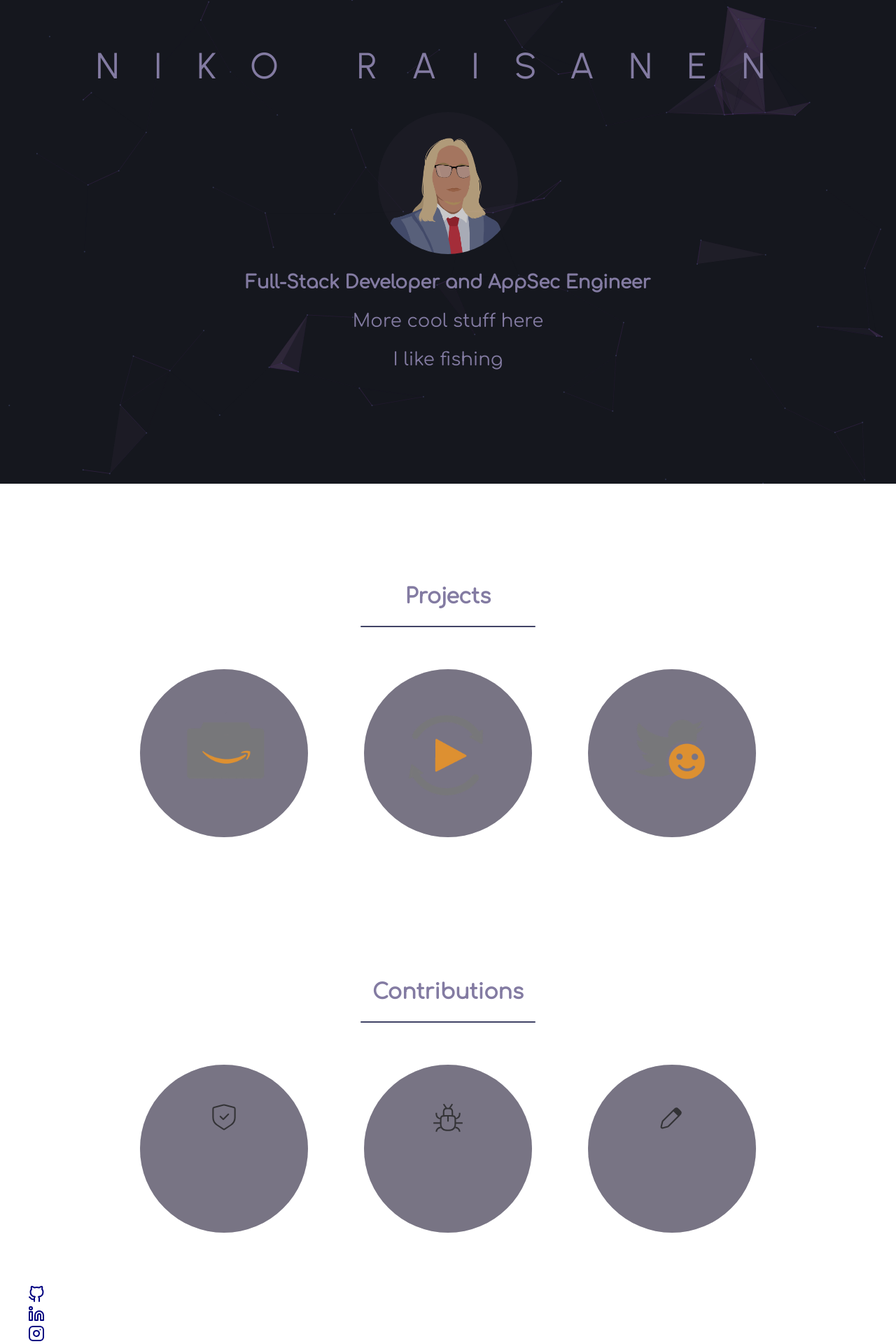
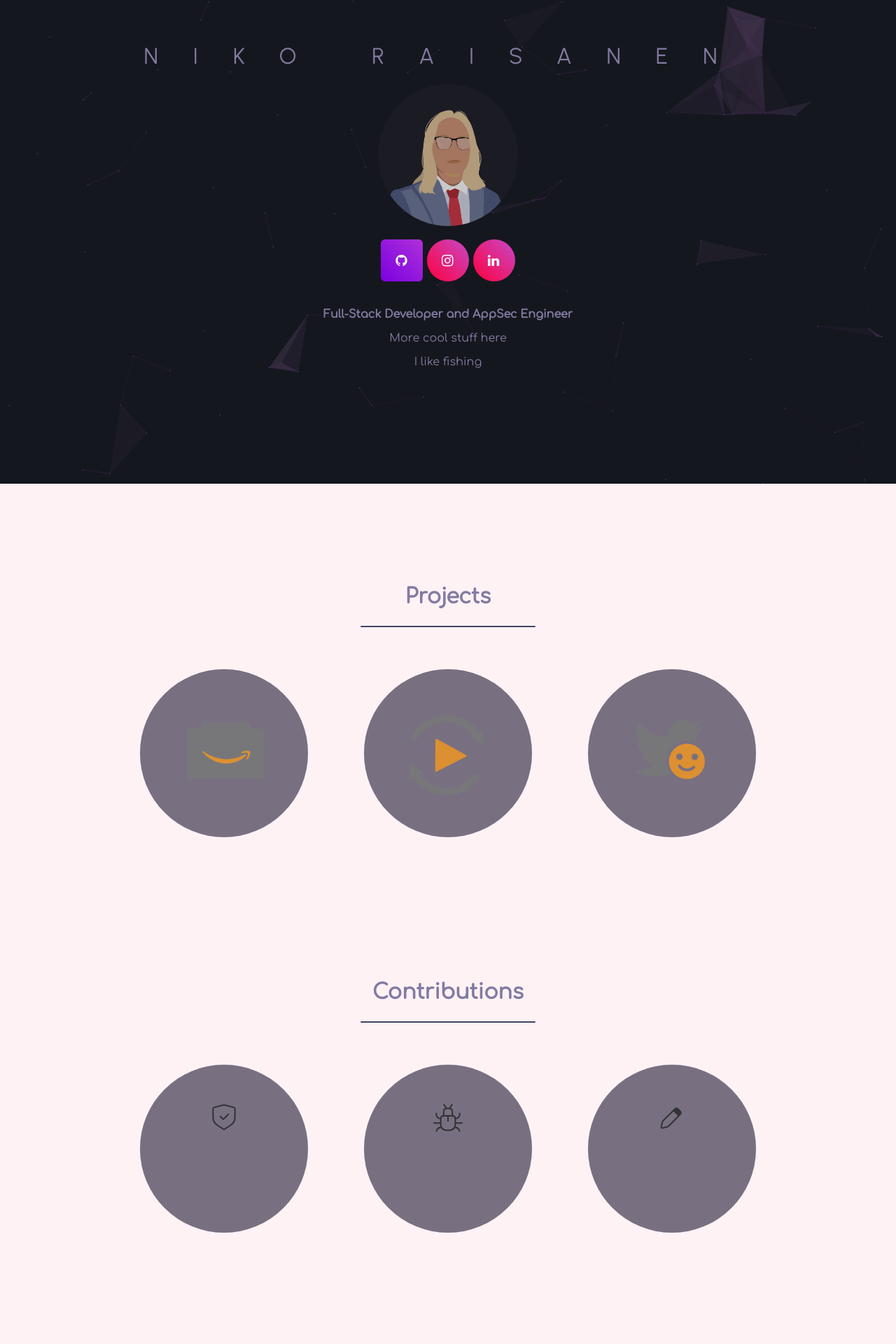
Before and after one commit to NikoRaisanen/personal-website, a React (Create React App) app: page / in a window 1280 px wide. Shown: the part 109-2029 px from the top of the page at 70% size. After the commit the page ends 1930 px from the top, so only its background shows below. Built offline with nearby package versions, Linux system fonts and the light colour scheme.

Commit message:
new social media icons

```diff
--- a/src/App.css
+++ b/src/App.css
@@ -5,9 +5,13 @@
   align-items: center;
   justify-content: center;
   font-weight: lighter;
-  font-size: calc(10px + 2vmin);
+  /* font-size: calc(10px + 2vmin); */
   text-align: center;
   color: #b7b8d2;
+}
+
+.headline {
+    font-weight: bold;
 }
 
 .App-header, .gallery-container {
--- a/src/App.js
+++ b/src/App.js
@@ -18,9 +18,10 @@
         </div>
 
         <img src={pfp} id="header-pic" alt="headshot"/>
+        <Socials/>
 
         <div id="intro">
-            <p style={{'font-weight': 'bold'}}>Full-Stack Developer and AppSec Engineer</p>
+            <p className="headline">Full-Stack Developer and AppSec Engineer</p>
             <p>More cool stuff here</p>
             <p>I like fishing</p>
         </div>
@@ -34,7 +35,7 @@
       <div className="main-container">
         <Projects className="projects"/>
         <Contributions className="projects"/>
-        <Socials/>
+        {/* <Socials/> */}
       </div>
 
     </div>
--- a/src/components/Socials.js
+++ b/src/components/Socials.js
@@ -1,25 +1,43 @@
 // import '../App.css';
+import '../socials.scss';
 
 function Socials() {
-  return (
-    <ul className="socials-list">
-        <li className="social-icon">
-            <a href="https://github.com/NikoRaisanen" target="_blank" rel="noreferrer">
-                <svg xmlns="http://www.w3.org/2000/svg" role="img" width="24px" height="24px" viewBox="0 0 24 24" fill="none" stroke="navy" strokeWidth="2" strokeLinecap="round" strokeLinejoin="round" className="feather feather-github"><title>GitHub</title><path d="M9 19c-5 1.5-5-2.5-7-3m14 6v-3.87a3.37 3.37 0 0 0-.94-2.61c3.14-.35 6.44-1.54 6.44-7A5.44 5.44 0 0 0 20 4.77 5.07 5.07 0 0 0 19.91 1S18.73.65 16 2.48a13.38 13.38 0 0 0-7 0C6.27.65 5.09 1 5.09 1A5.07 5.07 0 0 0 5 4.77a5.44 5.44 0 0 0-1.5 3.78c0 5.42 3.3 6.61 6.44 7A3.37 3.37 0 0 0 9 18.13V22"></path></svg>
-            </a>
-        </li>
-        <li className="social-icon">
-        <a href="https://www.linkedin.com/in/niko-raisanen-6b8534171" target="_blank" rel="noreferrer">
-            <svg xmlns="http://www.w3.org/2000/svg" role="img" width="24px" height="24px" viewBox="0 0 24 24" fill="none" stroke="navy" strokeWidth="2" strokeLinecap="round" strokeLinejoin="round" className="feather feather-linkedin"><title>LinkedIn</title><path d="M16 8a6 6 0 0 1 6 6v7h-4v-7a2 2 0 0 0-2-2 2 2 0 0 0-2 2v7h-4v-7a6 6 0 0 1 6-6z"></path><rect x="2" y="9" width="4" height="12"></rect><circle cx="4" cy="4" r="2"></circle></svg>
-            </a>
-        </li>
-        <li>
-            <a href="https://www.instagram.com/chronodota/?hl=en" target="_blank" rel="noreferrer">
-                <svg xmlns="http://www.w3.org/2000/svg" role="img" width="24px" height="24px" viewBox="0 0 24 24" fill="none" stroke="navy" strokeWidth="2" strokeLinecap="round" strokeLinejoin="round" className="feather feather-instagram"><title>Instagram</title><rect x="2" y="2" width="20" height="20" rx="5" ry="5"></rect><path d="M16 11.37A4 4 0 1 1 12.63 8 4 4 0 0 1 16 11.37z"></path><line x1="17.5" y1="6.5" x2="17.51" y2="6.5"></line></svg>
-            </a>
-        </li>
-    </ul>
-  );
+//   return (
+//     <ul className="socials-list">
+//         <li className="social-icon">
+//             <a href="https://github.com/NikoRaisanen" target="_blank" rel="noreferrer">
+//                 <svg xmlns="http://www.w3.org/2000/svg" role="img" width="24px" height="24px" viewBox="0 0 24 24" fill="none" stroke="navy" strokeWidth="2" strokeLinecap="round" strokeLinejoin="round" className="feather feather-github"><title>GitHub</title><path d="M9 19c-5 1.5-5-2.5-7-3m14 6v-3.87a3.37 3.37 0 0 0-.94-2.61c3.14-.35 6.44-1.54 6.44-7A5.44 5.44 0 0 0 20 4.77 5.07 5.07 0 0 0 19.91 1S18.73.65 16 2.48a13.38 13.38 0 0 0-7 0C6.27.65 5.09 1 5.09 1A5.07 5.07 0 0 0 5 4.77a5.44 5.44 0 0 0-1.5 3.78c0 5.42 3.3 6.61 6.44 7A3.37 3.37 0 0 0 9 18.13V22"></path></svg>
+//             </a>
+//         </li>
+//         <li className="social-icon">
+//         <a href="https://www.linkedin.com/in/niko-raisanen-6b8534171" target="_blank" rel="noreferrer">
+//             <svg xmlns="http://www.w3.org/2000/svg" role="img" width="24px" height="24px" viewBox="0 0 24 24" fill="none" stroke="navy" strokeWidth="2" strokeLinecap="round" strokeLinejoin="round" className="feather feather-linkedin"><title>LinkedIn</title><path d="M16 8a6 6 0 0 1 6 6v7h-4v-7a2 2 0 0 0-2-2 2 2 0 0 0-2 2v7h-4v-7a6 6 0 0 1 6-6z"></path><rect x="2" y="9" width="4" height="12"></rect><circle cx="4" cy="4" r="2"></circle></svg>
+//             </a>
+//         </li>
+//         <li>
+//             <a href="https://www.instagram.com/chronodota/?hl=en" target="_blank" rel="noreferrer">
+//                 <svg xmlns="http://www.w3.org/2000/svg" role="img" width="24px" height="24px" viewBox="0 0 24 24" fill="none" stroke="navy" strokeWidth="2" strokeLinecap="round" strokeLinejoin="round" className="feather feather-instagram"><title>Instagram</title><rect x="2" y="2" width="20" height="20" rx="5" ry="5"></rect><path d="M16 11.37A4 4 0 1 1 12.63 8 4 4 0 0 1 16 11.37z"></path><line x1="17.5" y1="6.5" x2="17.51" y2="6.5"></line></svg>
+//             </a>
+//         </li>
+//     </ul>
+//   );
+    return(
+        <div class="social-container">
+            <ul class="social-icons">
+                <li><a href="#" class="social-square"><i class="fa fa-github"></i></a></li>
+                <li><a href="#"><i class="fa fa-instagram"></i></a></li>
+                <li><a href="#"><i class="fa fa-linkedin"></i></a></li>
+                {/* <li><a href="#"><i class="fa fa-twitter"></i></a></li> */}
+                {/* <li><a href="#"><i class="fa fa-codepen"></i></a></li> */}
+            </ul>
+            {/* <ul class="social-icons">
+                <li><a href="#" class="social-square"><i class="fa fa-facebook"></i></a></li>
+                <li><a href="#" class="social-square"><i class="fa fa-dribbble"></i></a></li>
+                <li><a href="#" class="social-square"><i class="fa fa-github"></i></a></li>
+                <li><a href="#" class="social-square"><i class="fa fa-stack-overflow"></i></a></li>
+            </ul> */}
+        </div>
+    )
 }
 
 export default Socials;
--- /dev/null
+++ b/src/socials.scss
@@ -0,0 +1,97 @@
+@import url(https://cdnjs.cloudflare.com/ajax/libs/font-awesome/4.6.3/css/font-awesome.css);
+
+$timing        : 265ms;
+$iconColor     : #ff003c;
+$accent        : #c648c8;
+$grape         : #7b00e0;
+$orchid        : #ae31d9;
+
+@mixin transformScale($size: 1) {
+    transform: scale($size);
+    -ms-transform: scale($size);
+    -webkit-transform: scale($size);
+}
+
+body {
+    background-color: rgba($iconColor, 0.05);
+}
+
+.social-container {
+    width: 400px;
+    // margin: 40vh auto;
+    text-align: center;
+}
+
+.social-icons {
+    padding: 0;
+    list-style: none;
+    margin: 1em;
+
+    li {
+        display: inline-block;
+        margin: 0.15em;
+        position: relative;
+        font-size: 1.2em;
+
+    }
+
+    i {
+        color: #fff;
+        position: absolute;
+        top: 21px;
+        left: 21px;
+        transition: all $timing ease-out;
+    }
+
+    a {
+        display: inline-block;
+
+        &:before {
+            @include transformScale();
+            content: " ";
+            width: 60px;
+            height: 60px;
+            border-radius: 100%;
+            display: block;
+            background: linear-gradient(45deg, $iconColor, $accent);
+            transition: all $timing ease-out;
+            // opacity: 0;
+        }
+
+        &:hover:before {
+            transform: scale(0);
+            transition: all $timing ease-in;
+        }
+
+        &:hover i {
+            @include transformScale(2.2);
+            color: $iconColor;
+            background: -webkit-linear-gradient(45deg, $iconColor, $accent);
+            -webkit-background-clip: text;
+            -webkit-text-fill-color: transparent;
+            transition: all $timing ease-in;
+        }
+    }
+
+    a.social-square {
+
+        &:before {
+            background: linear-gradient(45deg, $grape, $orchid);
+            border-radius: 10%;
+        }
+
+        &:hover:before {
+            transform: rotate(-180deg);
+            -ms-transform: rotate(-180deg);
+            -webkit-transform: scale(-180deg);
+            border-radius: 100%;
+        }
+
+        &:hover i {
+            @include transformScale(1.6);
+            color: #fff;
+            transform: scale(1.6);
+            -webkit-text-fill-color: #fff;
+        }
+    }
+}
```
